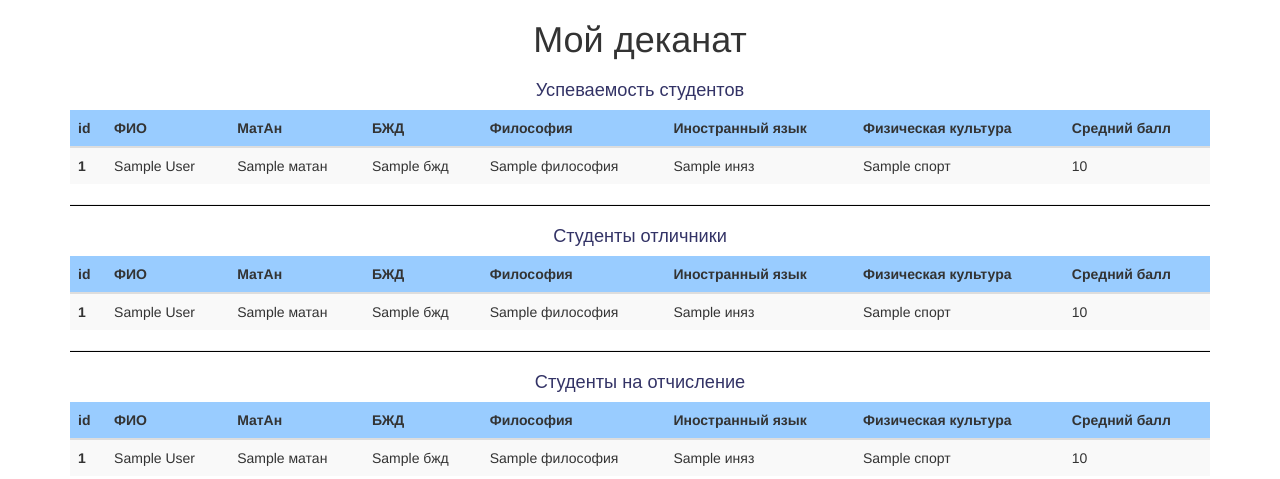
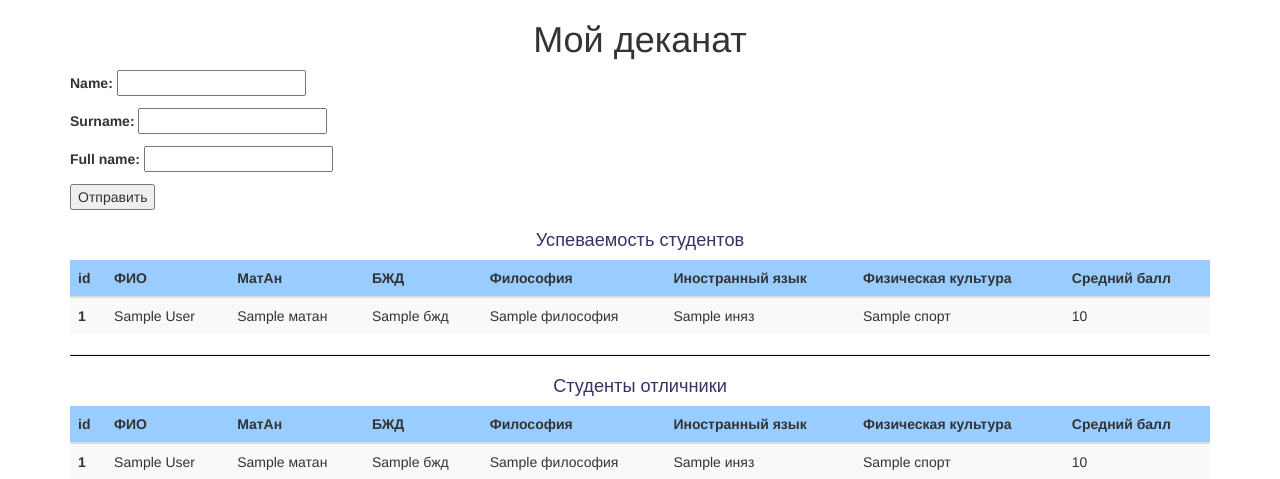
Before and after one commit to arkadii-morozov/devPython, a Django app: template homework/templates/index.html in a window 1280 px wide. Shown: the top 479 px of the page. Run offline with Django 3.2, Linux system fonts and the light colour scheme; tables that the repository leaves empty hold one stand-in row (values such as "Sample post"); the template is opened without the code that fills it: values that come from a table or form of the project are taken from there, most other values are stand-ins (such as "Sample title", 1, 10 or a date in 2020); some libraries are stand-ins or nearby versions.

Commit message:
add forms, dont work

```diff
--- /dev/null
+++ b/homework/forms.py
@@ -0,0 +1,7 @@
+from django import forms
+
+
+class UserForm(forms.Form):
+    name= forms.CharField(max_length=100)
+    surname= forms.CharField(max_length=100)
+    full_name = forms.CharField(max_length=100)
--- a/homework/templates/index.html
+++ b/homework/templates/index.html
@@ -32,6 +32,19 @@
 	<body>
         <div class="container">
             <h1>Мой деканат</h1>
+            <form method="POST" action="">
+                {% csrf_token %}
+
+                {{form.as_p}}
+                <input type="submit" name="submit" value="Отправить" >
+            </form>
+
+            {% if submitbutton == "submit" %}
+                <h1>Stud first name is {{ firstname }}</h1>
+                <h1>Stud last name is {{ lastname }}</h1>
+                <h1>Stud full_name is {{ fullname }}</h1>
+            {% endif %}
+
             <h2>Успеваемость студентов</h2>
             <table class="table table-striped" >
                 <thead>
```
Also changed, not shown: homework/views.py (+47 -6 lines).
